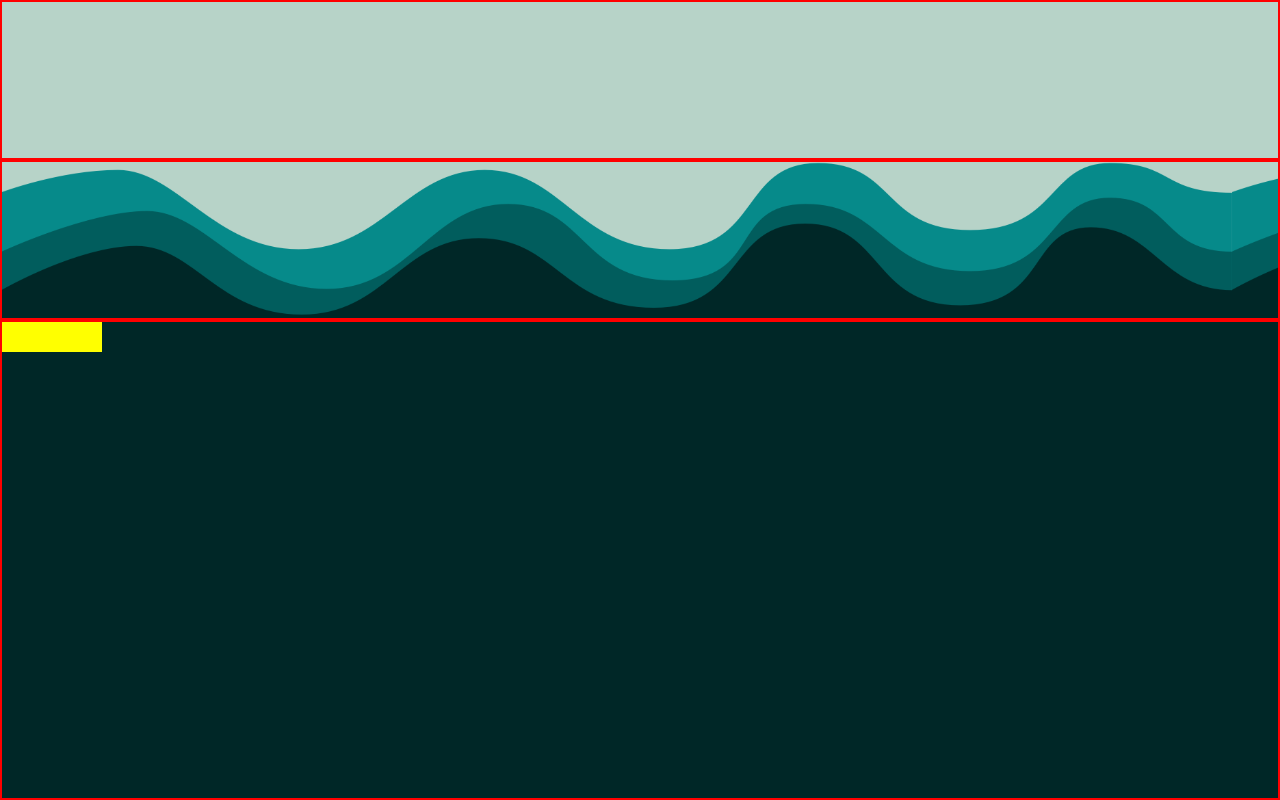
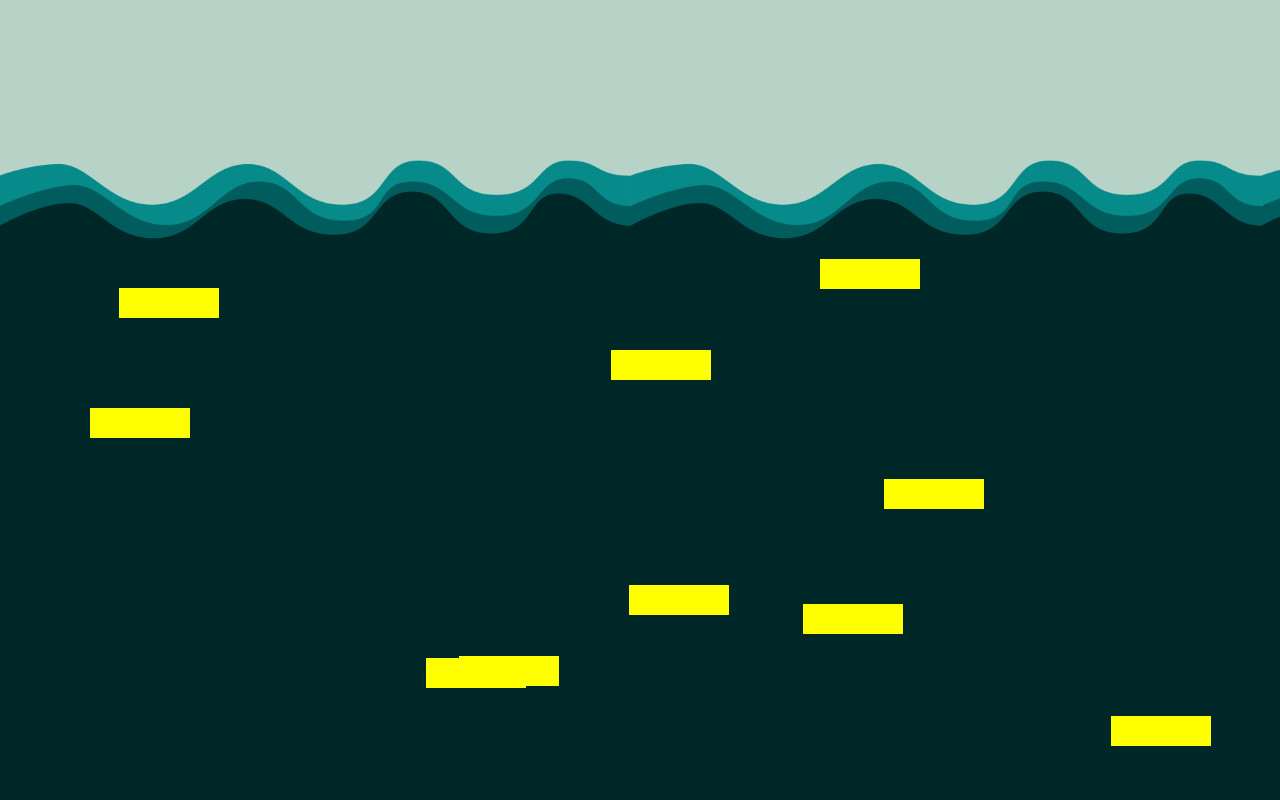
Before and after one commit to austinba/aquarium-party, a website: page index.html in a window 1280 px wide. Drawn offline with nearby package versions, Linux system fonts and the light colour scheme.

Commit message:
Updated Fish Positioning

```diff
--- a/src/fish.js
+++ b/src/fish.js
@@ -1,15 +1,17 @@
 var Fish = function() {
-  this.$node = this.$createNode();
   this.width = 100;
   this.height = 30;
+  this.$node = this.$createNode();
 };
 Fish.prototype.$createNode = function() {
-  var aquariumWidth = $aquarium.width();
-  var aquariumHeight = $aquarium.height();
+
+  this.left = ($aquarium.width() - this.width) * Math.random();
+  this.top = ($aquarium.height() - this.height) * Math.random();
+
   var $node = $('<div class="fish"></div>');
   $node.css('width', this.width);
   $node.css('height', this.height);
-  $node.css('left', (aquariumWidth - this.width) * Math.random());
-  $node.css('top', (aquariumHeight - this.height) * Math.random());
+  $node.css('left', this.left);
+  $node.css('top', this.top);
   return $node;
 };
--- a/src/init.js
+++ b/src/init.js
@@ -1,7 +1,7 @@
 $(document).ready(function(){
   window.fishes = [];
   window.$aquarium = $('#aquarium');
-  for(var i = 0; i < 5; i++) {
+  for(var i = 0; i < 10; i++) {
     window.fishes.push(new Fish());
   }
   for(var i = 0; i < window.fishes.length; i++) {
--- a/styles.css
+++ b/styles.css
@@ -66,7 +66,7 @@ body {
 	background-color: yellow;
 }
 #air, #wave, #aquarium {
-  border: red 2px solid;
+  /*border: red 2px solid;*/
 }
 #air {
 	height: 20%;
@@ -75,14 +75,14 @@ body {
 	background-color: #B7D3C8;
 }
 #wave {
-	height: 20%;
+	height: 10%;
 	background-image: url(img/waves@2x.png);
 	background-size: auto 100%;
 	background-repeat: repeat-x;
 	background-position: left top;
 }
 #aquarium {
-	height: 60%;
+	height: 70%;
 	background-color: #002727;
 	position: relative;
 }
```
